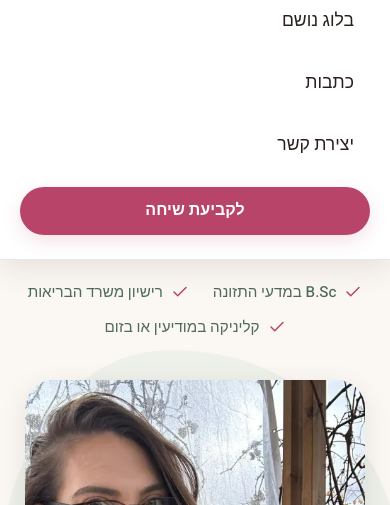
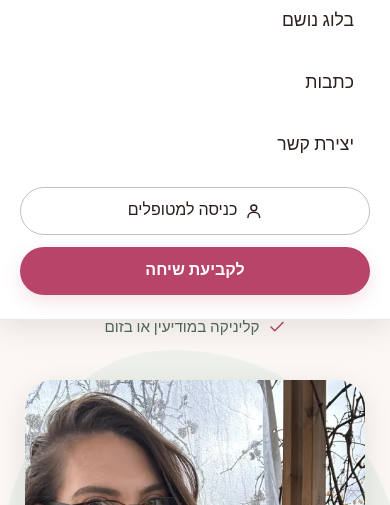
Before and after one commit to avivg7/nourish-site, a plain HTML site: page index.html in a window 390 px wide. Both pictures are taken after a click on the button 44 px from the left and 33 px from the top of the page. Shown: the part 339-844 px from the top of the page. Drawn offline with nearby package versions, Linux system fonts and the light colour scheme.

Commit message:
Add patient app login navigation (כניסה למטופלים)
Co-Authored-By: Claude Sonnet 5.5 <noreply@anthropic.com>

```diff
--- a/index.html
+++ b/index.html
@@ -69,6 +69,10 @@
                     <li><a href="articles.html">כתבות</a></li>
                     <li><a href="#contact" data-spy="contact">יצירת קשר</a></li>
                 </ul>
+                <a href="https://app.nourishvik.com" class="btn btn-ghost nav-login">
+                    <svg viewBox="0 0 24 24" fill="none" stroke="currentColor" stroke-width="2" stroke-linecap="round" stroke-linejoin="round" aria-hidden="true"><circle cx="12" cy="8" r="4"/><path d="M4 21c0-4.4 3.6-7 8-7s8 2.6 8 7"/></svg>
+                    <span>כניסה למטופלים</span>
+                </a>
                 <a href="https://wa.me/972542141321?text=%D7%94%D7%99%D7%99%20%D7%95%D7%99%D7%A7%D7%99%2C%20%D7%90%D7%A9%D7%9E%D7%97%20%D7%9C%D7%A7%D7%91%D7%95%D7%A2%20%D7%A9%D7%99%D7%97%D7%AA%20%D7%94%D7%99%D7%9B%D7%A8%D7%95%D7%AA"
                    class="btn btn-primary nav-cta" target="_blank" rel="noopener noreferrer">לקביעת שיחה</a>
             </nav>
--- a/styles.css
+++ b/styles.css
@@ -251,6 +251,7 @@ p  { text-wrap: pretty; }
     font-weight: 500;
     color: var(--ink);
     text-decoration: none;
+    white-space: nowrap;
     transition: background-color var(--dur) var(--ease-out), color var(--dur) var(--ease-out);
 }
 .nav-list a:hover { background: var(--sage-tint); color: var(--ink); }
@@ -1247,10 +1248,16 @@ body.high-contrast .map-embed iframe { filter: none; opacity: 1; }
 .article-card:hover .article-more svg { transform: translateX(-4px); }
 body.high-contrast .article-card { border: 2px solid #000; }
 
+/* כניסה למטופלים – משני ל"לקביעת שיחה" */
+.nav-login { min-height: 44px; padding: 0.55rem 1.1rem; font-size: 0.95rem; font-weight: 500; gap: 0.45rem; }
+.nav-login svg { width: 1.1em; height: 1.1em; }
+.site-nav .nav-login { margin-inline-start: -1rem; }
+
 /* תפריט עליון צפוף במסכים בינוניים */
 @media (min-width: 1024px) and (max-width: 1220px) {
     .site-nav { gap: 1rem; }
     .nav-list a { padding: 0.5rem 0.55rem; font-size: 0.95rem; }
+    .site-nav .nav-login { margin-inline-start: 0; padding: 0.5rem 0.8rem; }
 }
 
 /* ---------- אנימציית חשיפה ---------- */
@@ -1362,6 +1369,8 @@ body.high-contrast .site-footer p, body.high-contrast .footer-bottom a { color:
     .nav-list { flex-direction: column; align-items: stretch; gap: 0.25rem; margin: 0; }
     .nav-list a { display: block; padding: 0.85rem 1rem; font-size: 1.1rem; border-radius: var(--radius-sm); }
     .nav-cta { width: 100%; }
+    .site-nav .nav-login { width: 100%; min-height: 48px; margin-inline-start: 0; font-size: 1rem; }
+    .site-nav { max-height: calc(100dvh - var(--header-h)); overflow-y: auto; overscroll-behavior: contain; }
     body.nav-open { overflow: hidden; }
     body.nav-open .float-stack, body.nav-open .a11y { visibility: hidden; }
 
```
Also changed, not shown: accessibility-statement.html (+4 -0 lines), articles.html (+4 -0 lines), blog.html (+4 -0 lines), recipes.html (+4 -0 lines).
